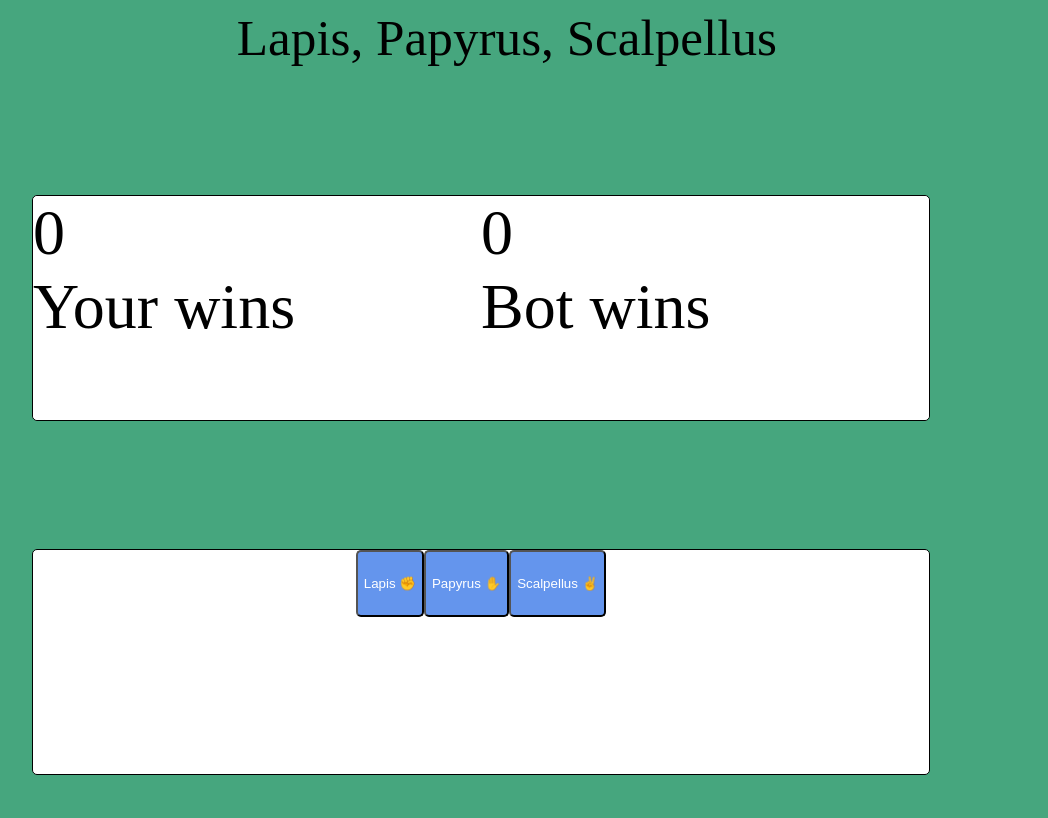
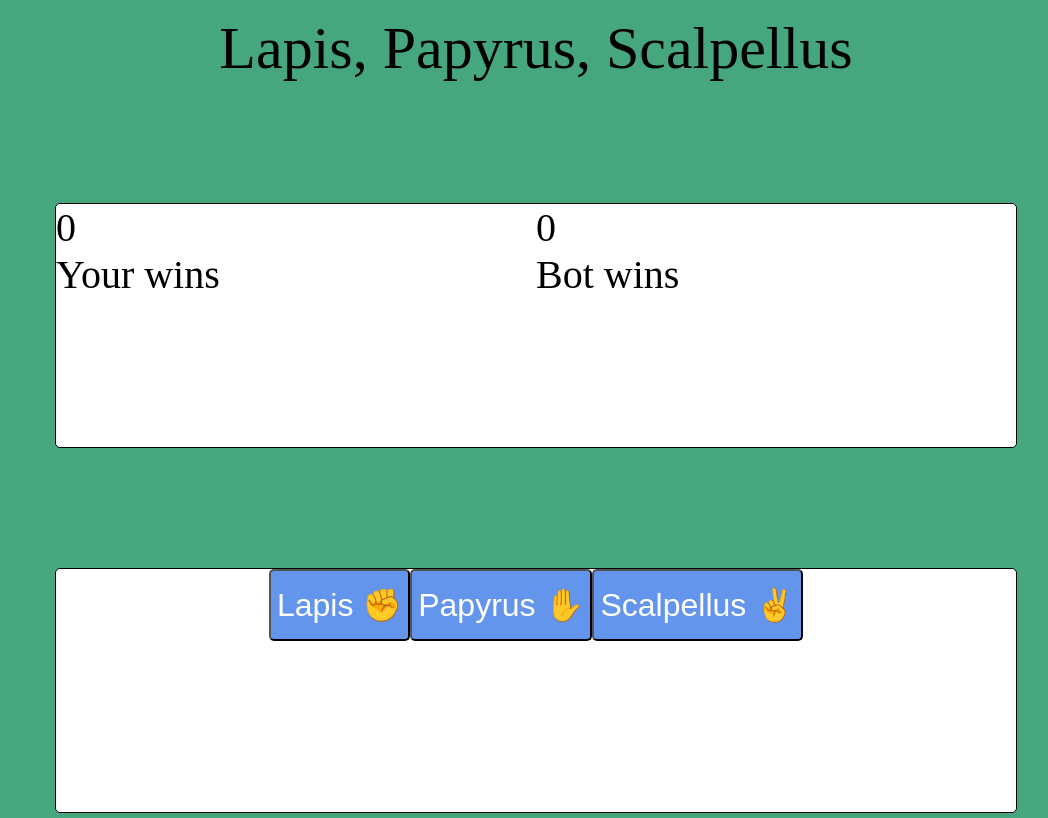
Before and after one commit to found-james/rock-paper, a plain HTML site: page index.html in a window 1280 px wide. Shown: the whole page, without its empty margins (104-1152 px from the left). Drawn offline with Linux system fonts and the light colour scheme.

Commit message:
last commit

```diff
--- a/styles.css
+++ b/styles.css
@@ -4,79 +4,107 @@
     --container-height: 15vh;
 }
 
-html
+html {
+    height: 100vh;
+    width: 100vw;
+    display: flex;
+    justify-content: center;
+    min-width: 375px;;
+}
 
 body
 {
     background-color: #46A67E;
-    height: 100%;
-    width: 100%;
-    min-height: 360px;
-    font-size: 5vw;
+    height: 810px;
+    width: 375px;
+    font-size: 20px;
+    display: flex;
+    flex-direction: column;
+    justify-content: center;
+    align-items: center;
 }
 
-#heading{
-        height: 20%;
-      width: 70%;
-      font-size: 4vw;
-      display: block;
-      position: relative;
-      left: 26%;
+#heading
+{
+    height: fit-content;
+    width: fit-content;
+    font-size: 30px;
     margin-bottom: 10%;
 }
-  #table, #left-side, #right-side, #results{
+
+#table, #left-side,
+#right-side, #results
+{
     background-color: white;
     border-radius: 5px;
     border: 1px solid black;
 }
-  #table{
+
+#table
+{
 display: flex;
-      width: var(--container-width);
-      height: calc(var(--container-width)* 0.25);
-      position: relative;
-      left: 10%;
+width: 80%;
+height: 15%;
       /* min-width: calc(4*var(--container-height)); */
 }
-  #left-side, #right-side{
+
+#left-side,
+#right-side
+{
     display:block;
     width: 50%;
     height: 100%;
     border: none;
 }
 
-  #results{
-        width: var(--container-width);
-      height: calc(var(--container-width)*.25);
-      /* min-width: calc(4*var(--container-height)); */
+#results
+{
+    width: 80%;
+    height: 15%;
     margin-top: 10%;
-      position: relative;
-      left: 10%;
 }
-  #buttons{
+
+#buttons
+{
     width: 100%;
     height: 30%;
     display:flex;
     justify-content: center;
 }
-  #rock, #paper, #scissors{
+
+#rock, #paper,
+#scissors
+{
     height: 100%;
     background-color:cornflowerblue;
     border-radius: 5px;
     color: white;
+}
 
-}
-  #rock:hover{
+#rock, #paper, #scissor
+{
     cursor: pointer;
 }
-  #paper:hover{
-        cursor: pointer;
-}
-  #scissors{
-        cursor:pointer;
-}
-  p{
+
+p
+{
     display:block;
     color: black;
-      font-size: 2.5vw;
+    font-size: 16px;
+}
 
+@media only screen and (min-width: 600px)
+{
+    body{width: 600px; font-size: 24px;}
+    #heading{font-size: 40px;}
+    p{font-size: 18px;}
 }
+
+@media only screen and (min-width: 1200px)
+{
+    body {width: 1200px; font-size: 40px;}
+    #heading {font-size: 60px;}
+    p {font-size: 32px;}
+    #results, #table {height: 30%;}
+    button {font-size: 32px;}
+}
```
Lines whose indentation alone changed are shown as unchanged.
